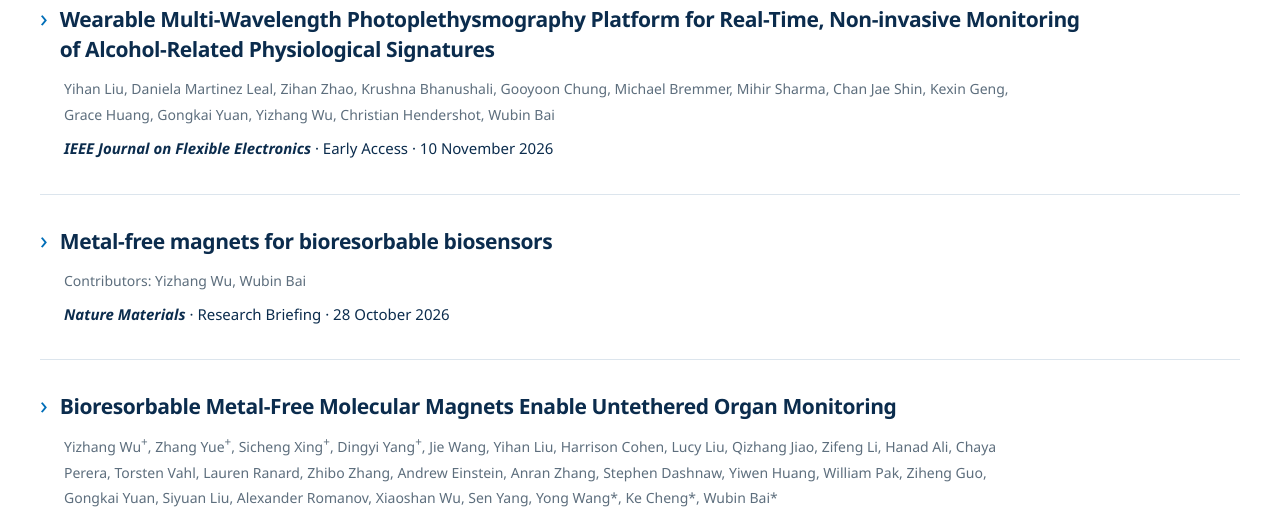
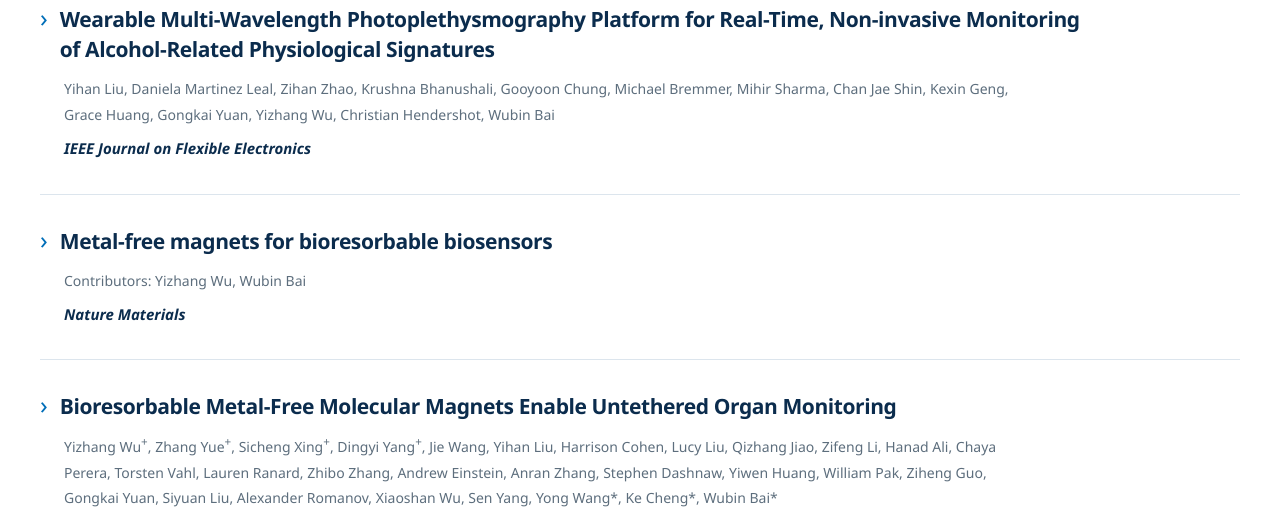
Before and after one commit to YannickWu/ywulab-website, a plain HTML site: page publications.html in a window 1280 px wide. Shown: the part 632-1150 px from the top of the page. Drawn offline with Linux system fonts and the light colour scheme.

Commit message:
Show journal names only for the two new publications

```diff
--- a/publications.html
+++ b/publications.html
@@ -64,7 +64,7 @@
     <h3><a href="https://doi.org/10.1109/JFLEX.2026.3751614" target="_blank" rel="noopener noreferrer">Wearable Multi-Wavelength Photoplethysmography Platform for Real-Time, Non-invasive Monitoring of Alcohol-Related Physiological Signatures</a></h3>
   </div>
   <p class="publication-authors">Yihan Liu, Daniela Martinez Leal, Zihan Zhao, Krushna Bhanushali, Gooyoon Chung, Michael Bremmer, Mihir Sharma, Chan Jae Shin, Kexin Geng, Grace Huang, Gongkai Yuan, Yizhang Wu, Christian Hendershot, Wubin Bai</p>
-  <p class="publication-journal"><strong><em>IEEE Journal on Flexible Electronics</em></strong> · Early Access · 10 November 2026</p>
+  <p class="publication-journal"><strong><em>IEEE Journal on Flexible Electronics</em></strong></p>
 </article>
 <article class="publication-item" id="publication-metal-free-magnets-briefing-2026">
   <div class="publication-heading">
@@ -72,7 +72,7 @@
     <h3><a href="https://doi.org/10.1038/s41563-026-02758-5" target="_blank" rel="noopener noreferrer">Metal-free magnets for bioresorbable biosensors</a></h3>
   </div>
   <p class="publication-authors">Contributors: Yizhang Wu, Wubin Bai</p>
-  <p class="publication-journal"><strong><em>Nature Materials</em></strong> · Research Briefing · 28 October 2026</p>
+  <p class="publication-journal"><strong><em>Nature Materials</em></strong></p>
 </article>
 <article class="publication-item" id="publication-1"><div class="publication-heading">
 
```
